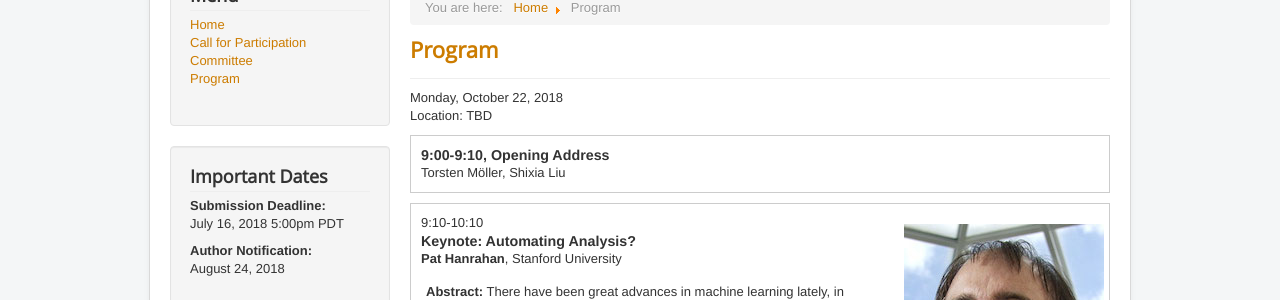
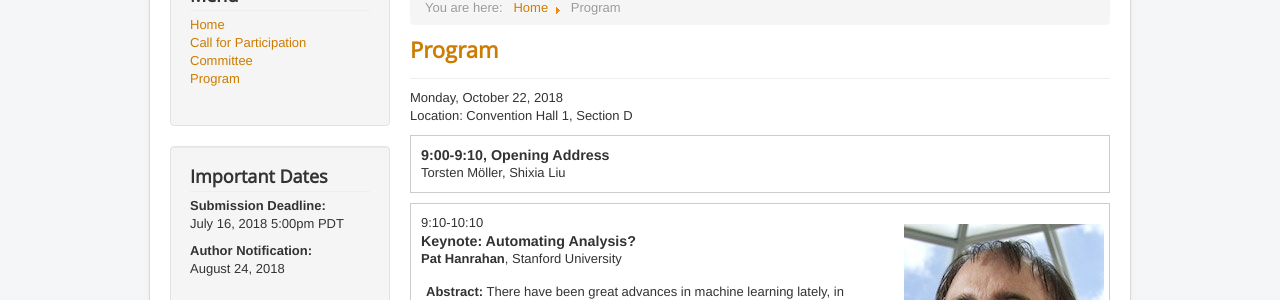
Before and after one commit to visualdatascience/2018, a Jekyll site: the page built from program.md, in a window 1280 px wide and 900 px high. Shown: the part 317-617 px from the top of the window. Built offline with Jekyll 4.4.1, drawn with Linux system fonts in a browser that asks for light colours.

Commit message:
add location

```diff
--- a/_layouts/program.html
+++ b/_layouts/program.html
@@ -13,7 +13,7 @@ We're happy to announce our keynote speakers. The rest of the program will be an
 
 
 <span class="time">Monday, October 22, 2018</span>
-<p>Location: TBD</p>
+<p>Location: Convention Hall 1, Section D</p>
 
 <div class="talk">
     <div class="ttitle">9:00-9:10, Opening Address</div> <span class="time">Torsten Möller, Shixia Liu</span>
```
